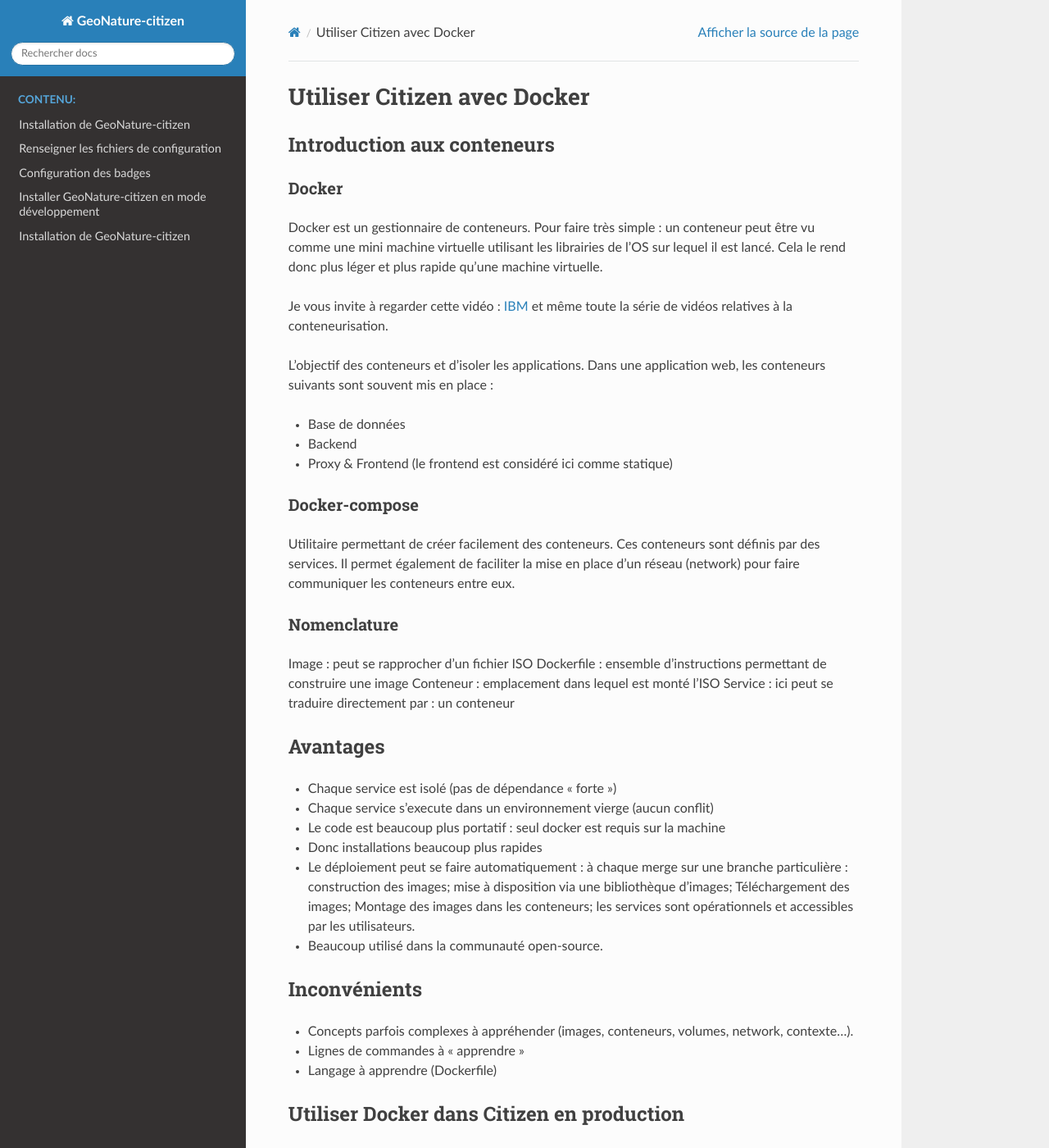
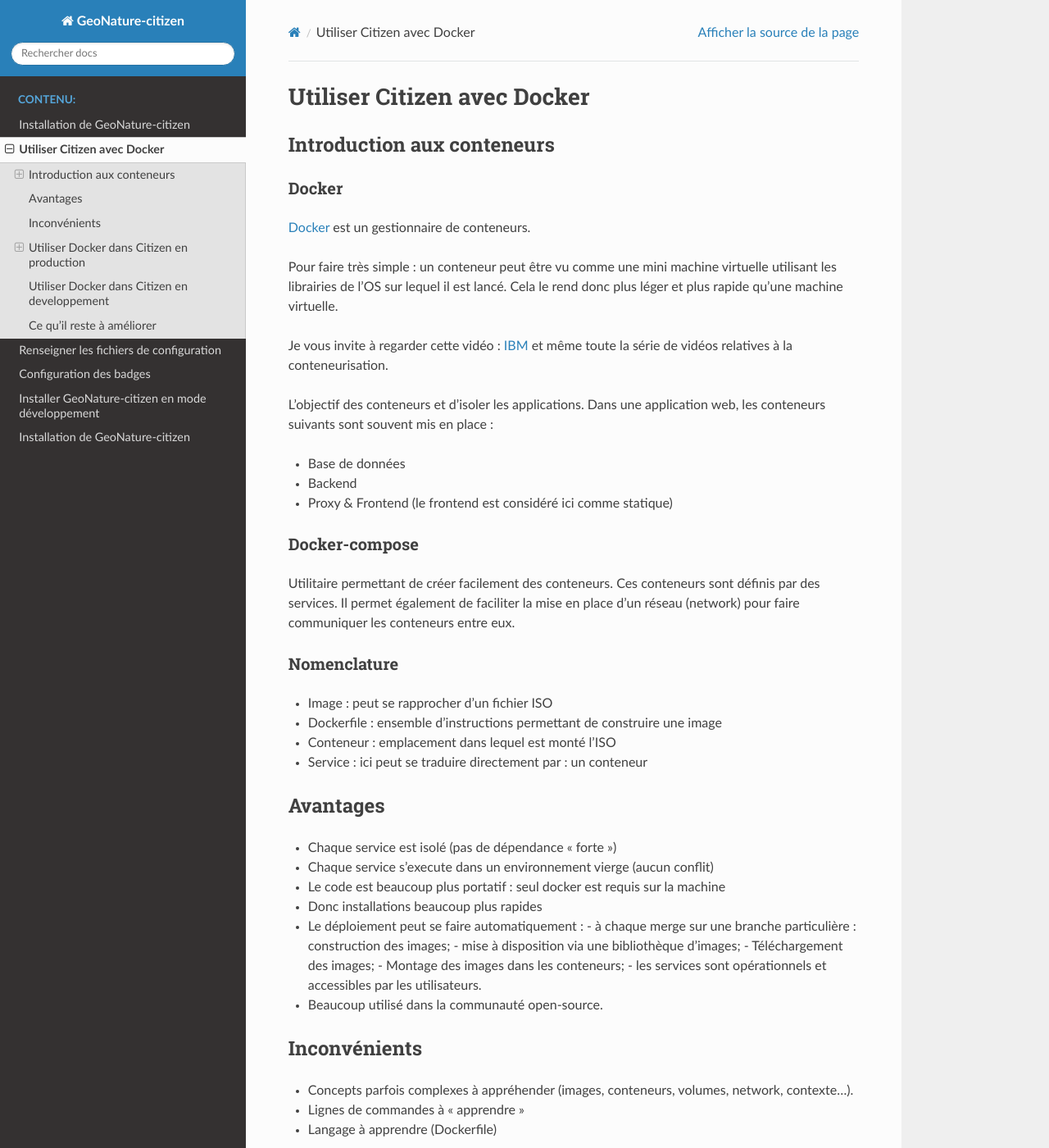
Before and after one commit to PnX-SI/GeoNature-citizen, a Sphinx documentation site: the page built from docs/docker.rst, in a window 1280 px wide and 1400 px high. Shown: the whole window at 82% size. Built offline with Sphinx 7.4.7 and the Read the Docs theme 2.0.0, drawn with Linux system fonts in a browser that asks for light colours; some of the changed text lies outside the part shown.

Commit message:
docs: update doc

```diff
--- a/docs/Docker.rst
+++ b/docs/docker.rst
@@ -3,6 +3,7 @@ Utiliser Citizen avec Docker
 ****************************
 
 .. _IBM: https://www.youtube.com/watch?v=0qotVMX-J5s
+.. _Docker: https://docs.docker.com/
 
 Introduction aux conteneurs
 ===========================
@@ -10,7 +11,8 @@ Introduction aux conteneurs
 Docker
 ^^^^^^
 
-Docker est un gestionnaire de conteneurs.
+`Docker`_  est un gestionnaire de conteneurs.
+
 Pour faire très simple : un conteneur peut être vu comme une
 mini machine virtuelle utilisant les librairies de l'OS sur lequel
 il est lancé.
@@ -36,10 +38,10 @@ d'un réseau (network) pour faire communiquer les conteneurs entre eux.
 Nomenclature
 ^^^^^^^^^^^^
 
-Image : peut se rapprocher d'un fichier ISO
-Dockerfile : ensemble d'instructions permettant de construire une image
-Conteneur : emplacement dans lequel est monté l'ISO
-Service : ici peut se traduire directement par : un conteneur
+- Image : peut se rapprocher d'un fichier ISO
+- Dockerfile : ensemble d'instructions permettant de construire une image
+- Conteneur : emplacement dans lequel est monté l'ISO
+- Service : ici peut se traduire directement par : un conteneur
 
 
 Avantages
@@ -49,11 +51,12 @@ Avantages
 - Chaque service s'execute dans un environnement vierge (aucun conflit)
 - Le code est beaucoup plus portatif : seul docker est requis sur la machine
 - Donc installations beaucoup plus rapides
-- Le déploiement peut se faire automatiquement : à chaque merge sur une branche
-  particulière : construction des images; mise à disposition via une
-  bibliothèque d'images; Téléchargement des images; Montage des images dans
-  les conteneurs; les services sont opérationnels et accessibles par les
-  utilisateurs.
+- Le déploiement peut se faire automatiquement :
+  - à chaque merge sur une branche particulière : construction des images;
+  - mise à disposition via une bibliothèque d'images;
+  - Téléchargement des images;
+  - Montage des images dans les conteneurs;
+  - les services sont opérationnels et accessibles par les utilisateurs.
 - Beaucoup utilisé dans la communauté open-source.
 
 
@@ -78,6 +81,8 @@ Utiliser Docker dans Citizen en production
 
 Lancer les services
 ^^^^^^^^^^^^^^^^^^^
+
+Lancer ``./docker.sh``
 
 Lancer cette commande : ``docker-compose up``
 Cette commande va construire les images et les monter une par une
@@ -112,7 +117,7 @@ les services
 Utiliser Docker dans Citizen en developpement
 =============================================
 
-Lancer ``docker-compose -f docker-compose-dev.yml up --build``
+Lancer ``docker-compose -f docker-compose.dev.yml up --build``
 
 Cela utilisera le ficher de configuration des services
 et construira les images pour le developpement
@@ -128,7 +133,7 @@ Ce qu'il reste à améliorer
 - Les docker-compose prod et dev pourraient être mieux écrits pour qu'il
   y en ai un qui "écrase" l'autre (override) et donc pourraient être
   lancés comme ceci :
-  ``docker-compose -f docker-compose.prod.yml -f docker-compose-dev.yml up``
+  ``docker-compose -f docker-compose.prod.yml -f docker-compose.dev.yml up``
 - Les fichers pourraient être mieux nommés
 - Les Dockerfile pourraient être améliorées nottamment le front en ajoutant
   un "Stage" pour copier le front buildé
--- a/docs/index.rst
+++ b/docs/index.rst
@@ -14,6 +14,7 @@ Documentation de GeoNature-citizen
    :caption: Contenu:
 
    installation
+   docker
    configuration
    badges
    devs/index
```
Also changed, not shown: docs/authentification.rst (deleted, +0 -11 lines), docs/configuration.rst (+12 -0 lines), 3 other files.
